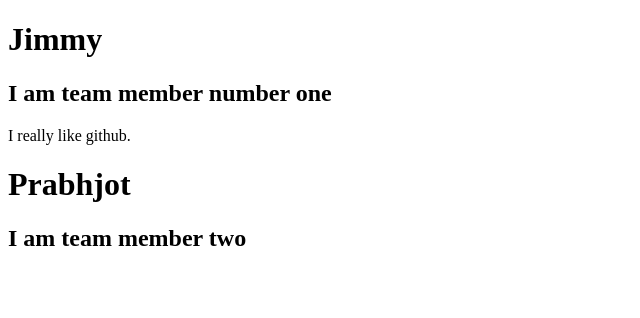
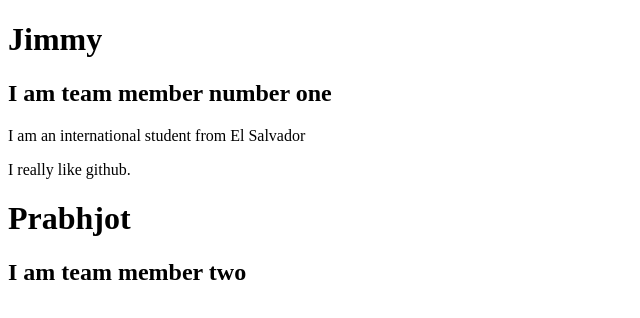
Before and after one commit to jcalderon95/calderon_jimmy_kaur_prabhjot_hw1, a plain HTML site: page index.html in a window 1280 px wide. Shown: the whole page, without its empty margins (0-640 px from the left). Drawn offline with Linux system fonts and the light colour scheme.

Commit message:
made more changes to my bio

```diff
--- a/index.html
+++ b/index.html
@@ -8,8 +8,10 @@
 
 		<h1> Jimmy </h1>
 		 <h2> I am team member number one </h2>
-		 <p>
 
+		 <p>I am an international student from El Salvador<p>
+
+     	</p>
 			I really like github.
 
 		 </p>
```
Also changed, not shown: 1 other file.
